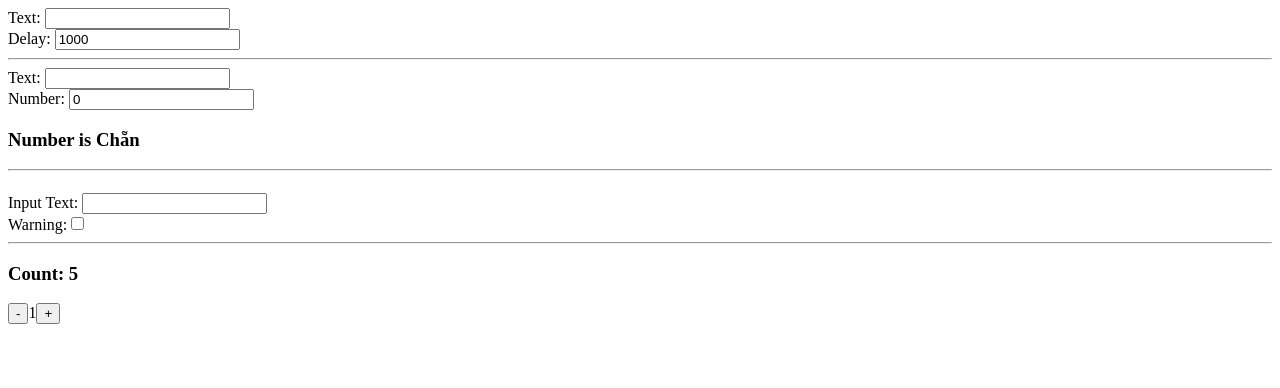
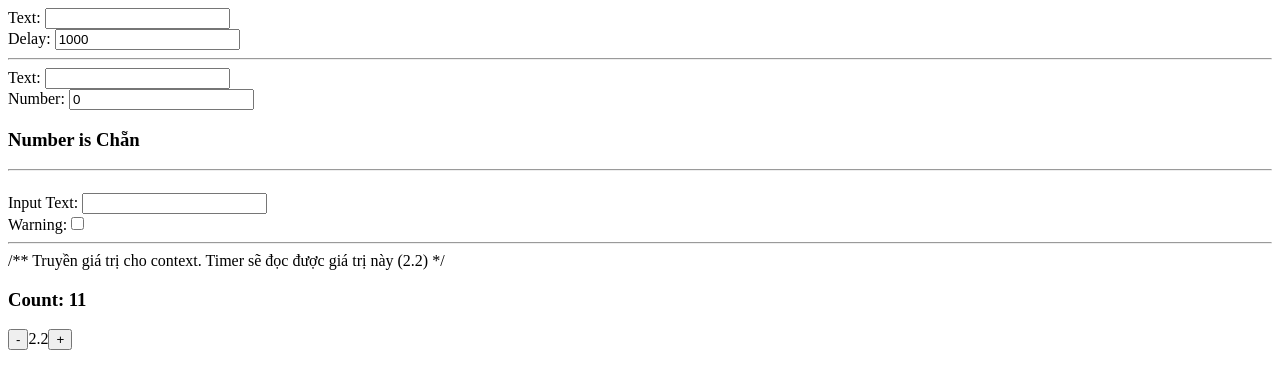
Before and after one commit to trikhaidev/self-study-fe, a React (Vite) app in the folder React/Day250528/: page / in a window 1280 px wide. Shown: the top 388 px of the page. Built offline with nearby package versions, Linux system fonts and the light colour scheme.

Commit message:
Review Context in React

```diff
--- a/React/Day250528/src/App.tsx
+++ b/React/Day250528/src/App.tsx
@@ -2,6 +2,7 @@ import Chat from "./components/Chat"
 import EffectEvent from "./components/EffectEvent"
 import Memo from "./components/Memo"
 import Timer from "./components/Timer"
+import { InCrement } from "./contexts/IncrementContext"
 
 function App() {
   return (
@@ -12,7 +13,9 @@ function App() {
       <hr></hr>
       <EffectEvent></EffectEvent>
       <hr></hr>
-      <Timer></Timer>
+      <InCrement value={2.2}> /** Truyền giá trị cho context. Timer sẽ đọc được giá trị này (2.2) */
+        <Timer></Timer>
+      </InCrement>
     </>
   )
 }
--- a/React/Day250528/src/components/Timer.tsx
+++ b/React/Day250528/src/components/Timer.tsx
@@ -1,8 +1,10 @@
-import { useEffect, useEffectEvent, useState } from "react";
+import { useContext, useEffect, useEffectEvent, useState } from "react";
+import { InCrement } from "../contexts/IncrementContext";
 
 export default function Timer(){
     const [count, setCount] = useState(0);
-    const [increment, setIncrement] = useState(1);
+    const initIncrement = useContext(InCrement);
+    const [increment, setIncrement] = useState(initIncrement);
 
     const onTick = useEffectEvent(() => {
         setCount(count + increment);
--- /dev/null
+++ b/React/Day250528/src/contexts/IncrementContext.ts
@@ -0,0 +1,3 @@
+import { createContext } from "react";
+
+export const InCrement = createContext(5);
```
